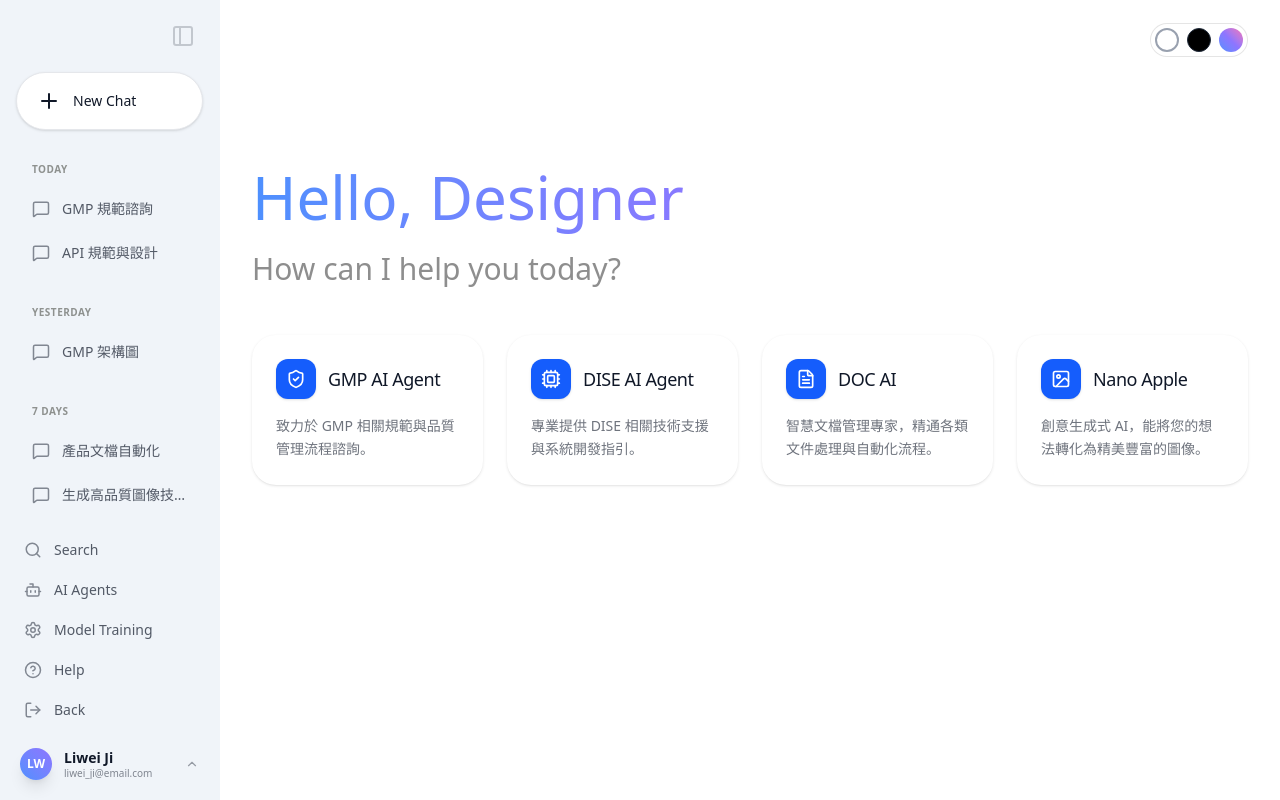
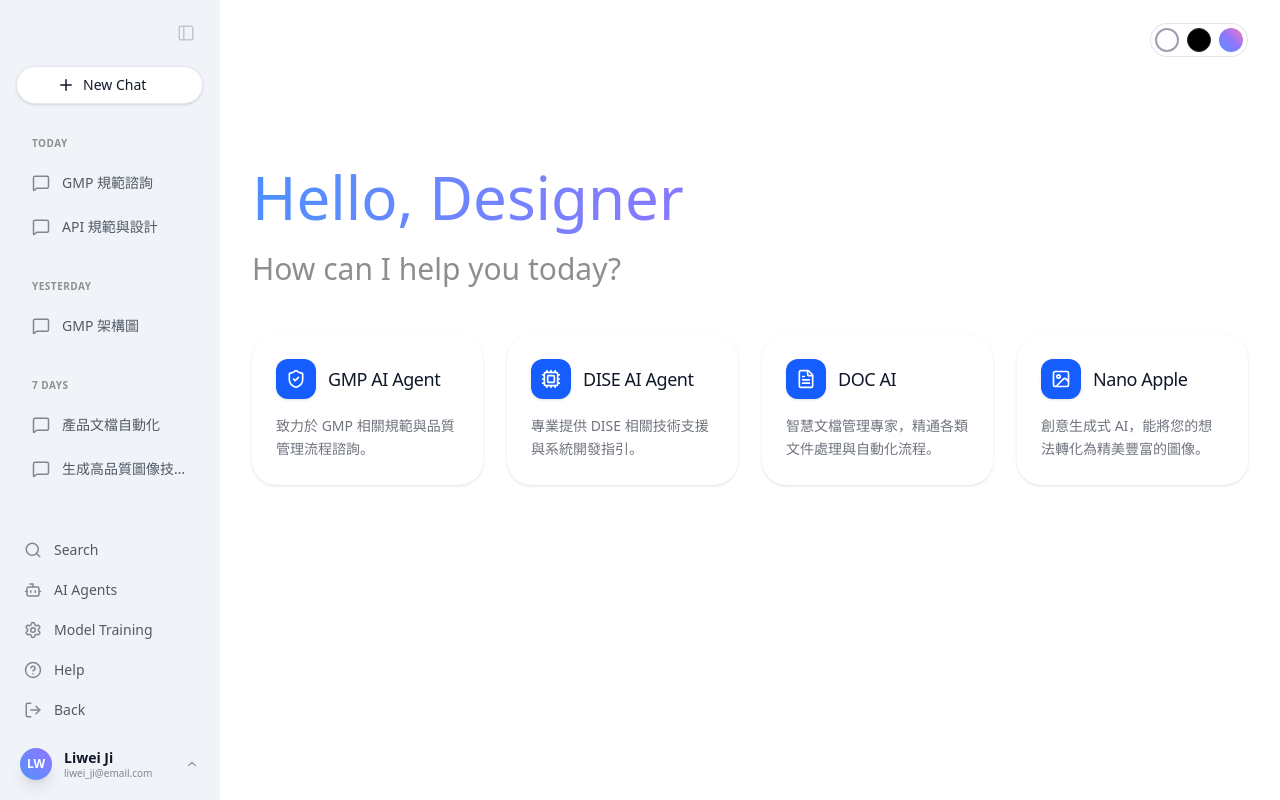
Before and after one commit to Liwei-Ji/ai-agent-input, a React (Vite) app: page / in a window 1280 px wide. Both pictures are taken after a click on the button "Nano Apple". Built offline with nearby package versions, Linux system fonts and the light colour scheme.

Commit message:
Fix icon size 24 to 18

```diff
--- a/src/pages/Sidebar.tsx
+++ b/src/pages/Sidebar.tsx
@@ -103,7 +103,7 @@ export const Sidebar: React.FC<SidebarProps> = ({
         >
             <div className={cn("p-4 flex flex-col gap-4 shrink-0", isSidebarOpen ? "items-end" : "items-center")}>
                 <button onClick={() => setIsSidebarOpen(!isSidebarOpen)} className={cn("p-2 rounded-full transition-all duration-300 group shrink-0", themeStyles.isDark ? "hover:bg-white/10" : "hover:bg-black/10")}>
-                    <PanelLeft size={24} className="opacity-20 group-hover:opacity-100 transition-opacity" />
+                    <PanelLeft size={18} className="opacity-20 group-hover:opacity-100 transition-opacity" />
                 </button>
 
                 <button
@@ -112,9 +112,9 @@ export const Sidebar: React.FC<SidebarProps> = ({
                         setSelectedAgent(null);
                         if (isMobile) setIsSidebarOpen(false);
                     }}
-                    className={cn("flex items-center gap-3 p-4 px-5 rounded-full transition-all duration-500 overflow-hidden shadow-sm border shrink-0", themeMode === 'dark' ? "bg-[#333537] hover:bg-[#3c3d3e] border-transparent text-[#c4c7c5]" : themeMode === 'colorful' ? "bg-white/10 hover:bg-white/20 border-white/20 text-inherit" : "bg-white hover:bg-black/5 border-gray-200 text-gray-900", !isSidebarOpen ? "w-10 h-10 p-2 justify-center" : "w-full")}
+                    className={cn("flex items-center gap-2 p-2 px-10 rounded-full transition-all duration-300 overflow-hidden shadow-sm border shrink-0", themeMode === 'dark' ? "bg-[#333537] hover:bg-[#3c3d3e] border-transparent text-[#c4c7c5]" : themeMode === 'colorful' ? "bg-white/10 hover:bg-white/20 border-white/20 text-inherit" : "bg-white hover:bg-black/5 border-gray-200 text-gray-900", !isSidebarOpen ? "w-10 h-10 p-2 justify-center" : "w-full")}
                 >
-                    <Plus size={24} className="shrink-0" />
+                    <Plus size={18} className="shrink-0" />
                     {isSidebarOpen && <motion.span initial={{ opacity: 0, x: -10 }} animate={{ opacity: 1, x: 0 }} className="text-sm font-medium whitespace-nowrap">New Chat</motion.span>}
                 </button>
             </div>
```
